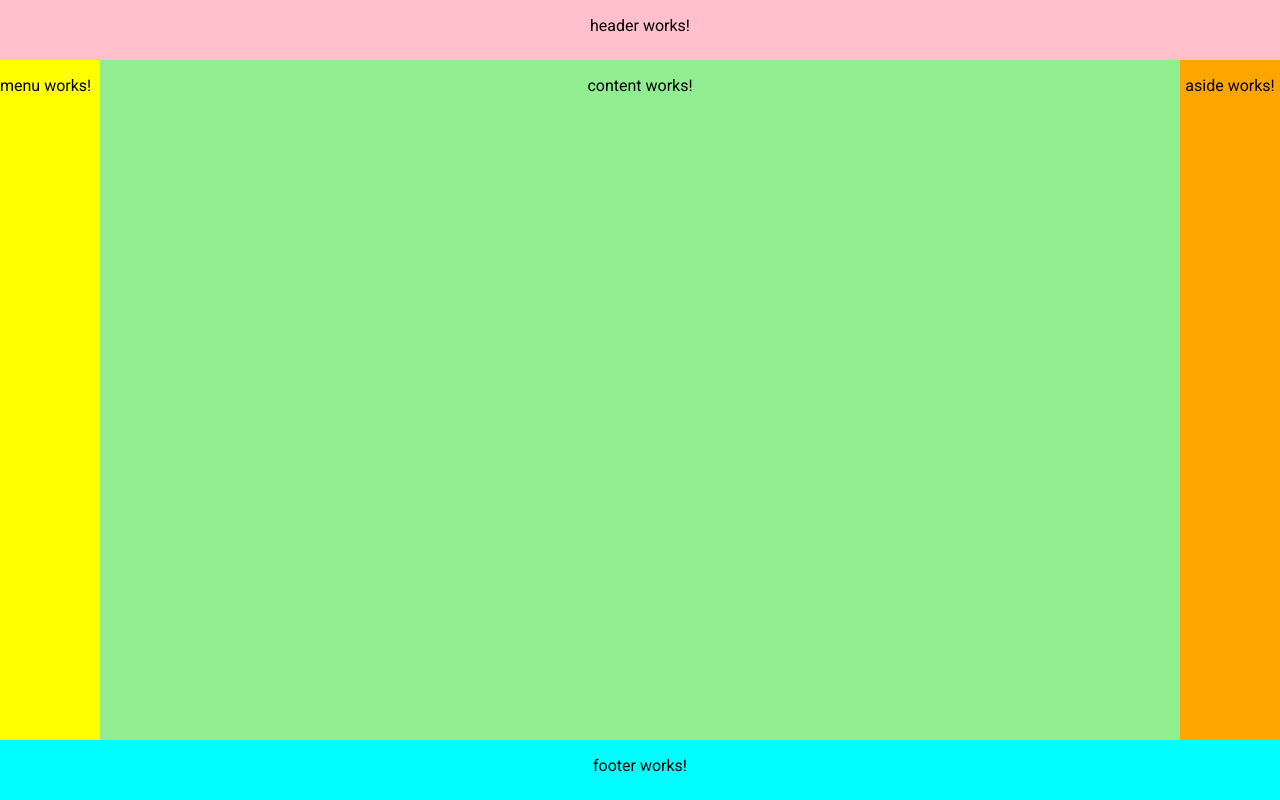
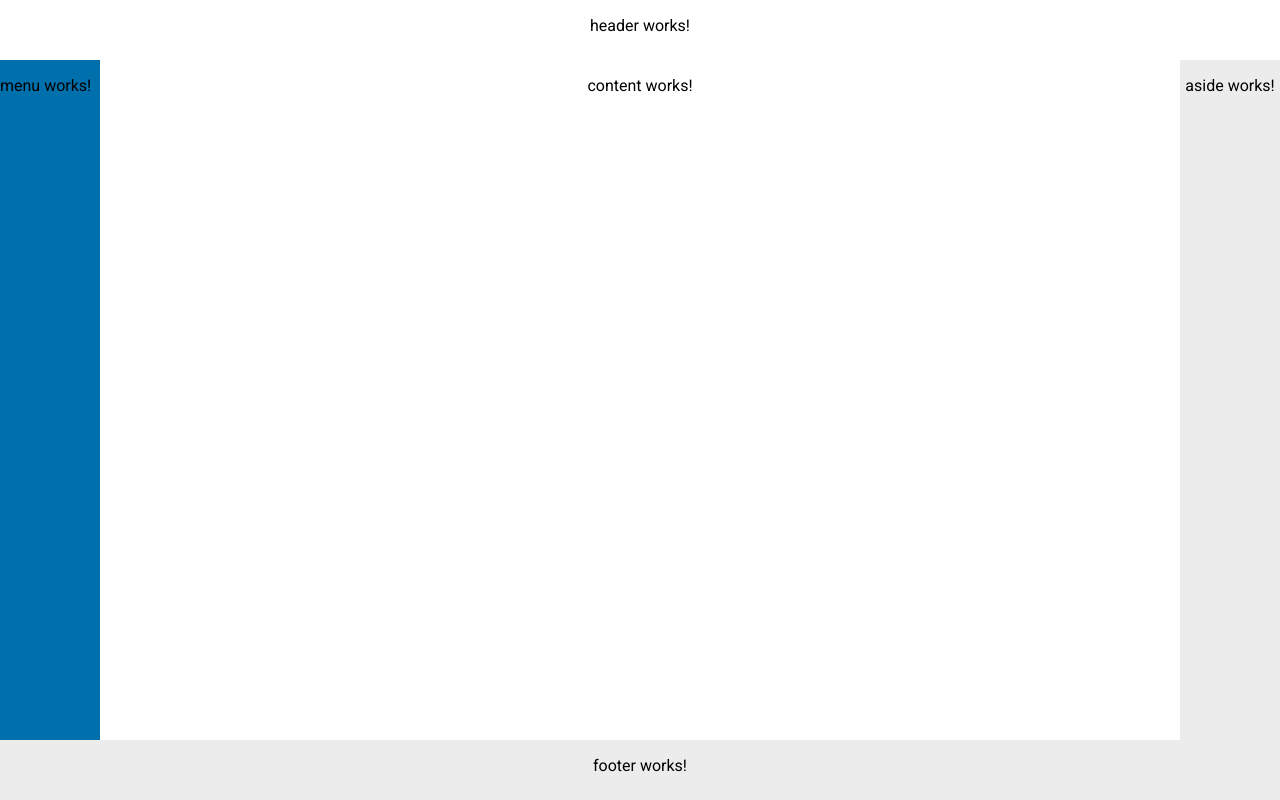
Before and after one commit to mcaboche/ContinuousDeployment, an Angular app: page / in a window 1280 px wide. Built offline with nearby package versions, Linux system fonts and the light colour scheme.

Commit message:
Update app.component.less

```diff
--- a/src/app/app.component.less
+++ b/src/app/app.component.less
@@ -1,7 +1,7 @@
 .header{
   width: 100%;
   height: 60px;
-  background: pink;
+  background: #FFFFFF;
 }
 
 .holygrail-body{
@@ -10,7 +10,7 @@
 
   .content{
     flex: 1 0 auto;
-    background: lightgreen;
+    background: #FFFFFF;
   }
 
   .nav{
@@ -18,20 +18,20 @@
     list-style: none;
     text-align: left;
     order: -1;
-    background: yellow;
+    background: #0070AD;
     margin: 0;
   }
 
   .aside{
     width: 100px;
-    background: orange;
+    background: #ECECEC;
   }
 }
 
 .footer{
   width: 100%;
   height: 60px;
-  background: cyan;
+  background: #ECECEC;
 }
 
 @media (max-width: 700px) {
```
